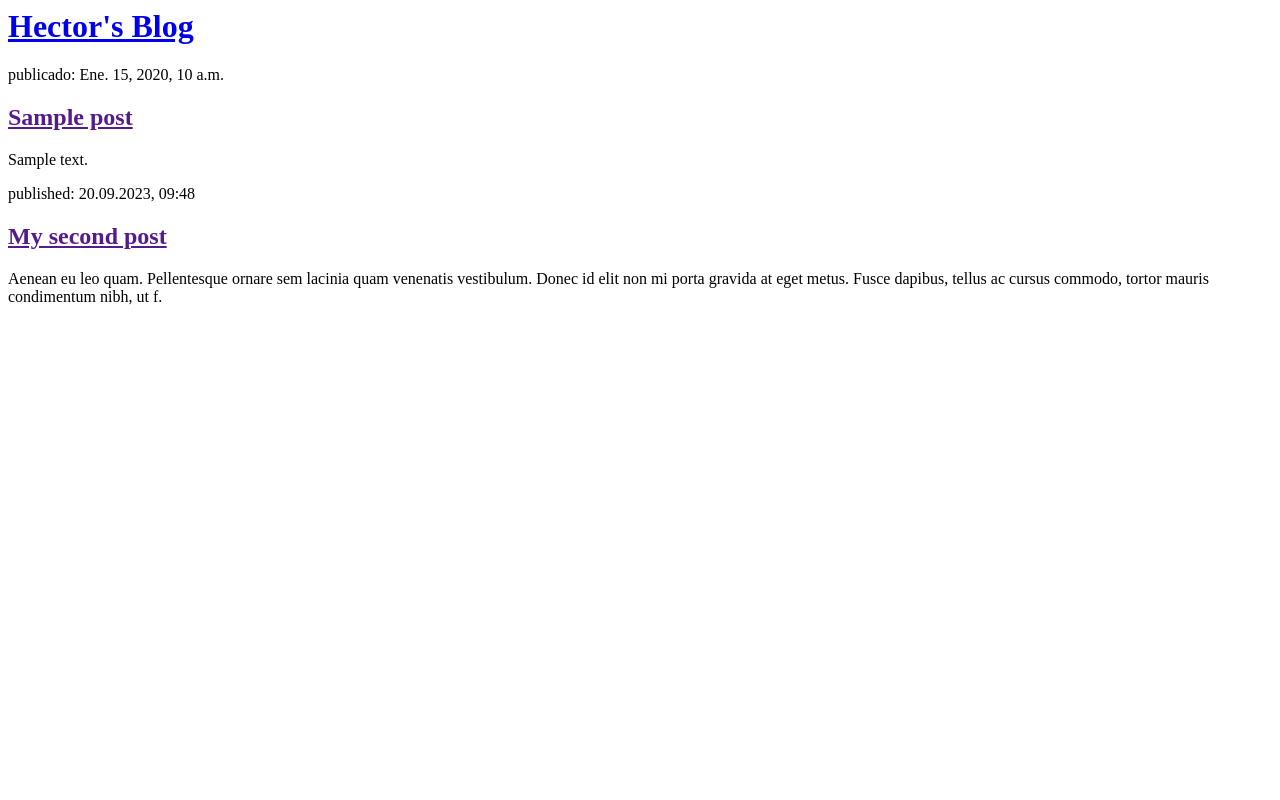
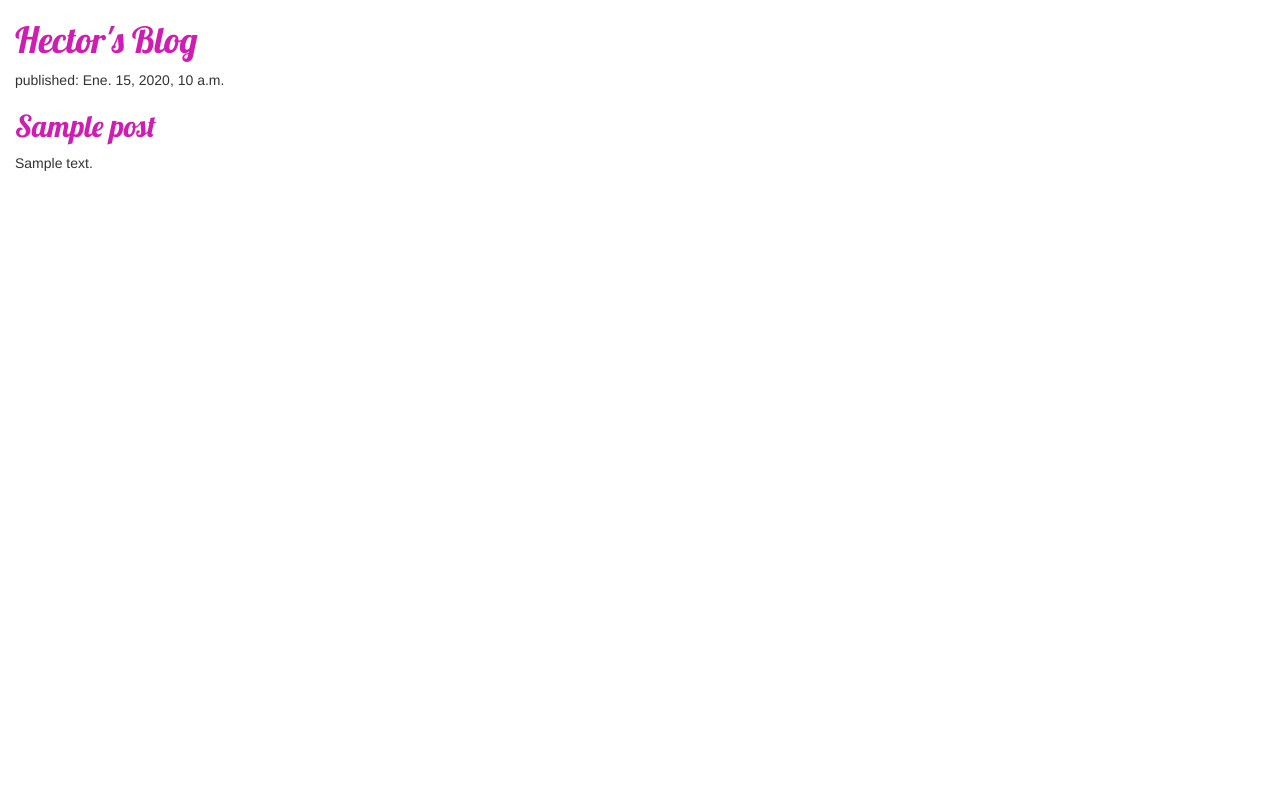
Before and after one commit to HectorSuAr/my-first-blog, a Django app: page / in a window 1280 px wide. Run offline with Django 3.2, Linux system fonts and the light colour scheme; tables that the repository leaves empty hold one stand-in row (values such as "Sample post"); some libraries are stand-ins or nearby versions.

Commit message:
Cambios con css

```diff
--- /dev/null
+++ b/blog/static/css/blog.css
@@ -0,0 +1,8 @@
+h1 a, h2 a {
+    color: #CF1DB1;
+    font-family: 'Lobster';
+}
+
+body {
+    padding-left: 15px;
+}
--- a/blog/templates/blog/post_list.html
+++ b/blog/templates/blog/post_list.html
@@ -1,26 +1,24 @@
+{% load static %}
 <html>
     <head>
-        <title>Django Girls blog</title>
+        <title>Hector's blog</title>
+        <link rel="stylesheet" href="//maxcdn.bootstrapcdn.com/bootstrap/3.2.0/css/bootstrap.min.css">
+        <link rel="stylesheet" href="//maxcdn.bootstrapcdn.com/bootstrap/3.2.0/css/bootstrap-theme.min.css">
+        <link rel="stylesheet" href="{% static 'css/blog.css' %}">
+        <link href="//fonts.googleapis.com/css?family=Lobster&subset=latin,latin-ext" rel="stylesheet" type="text/css">
+
     </head>
     <body>
         <div>
             <h1><a href="/">Hector's Blog</a></h1>
         </div>
 
-        <div>
         {% for post in posts %}
             <div>
-                    <p> publicado: {{ post.published_date}}</p>
+                <p>published: {{ post.published_date }}</p>
                 <h2><a href="">{{ post.title }}</a></h2>
                 <p>{{ post.text|linebreaksbr }}</p>
             </div>
         {% endfor %}
-        </div>
-
-        <div>
-            <p>published: 20.09.2023, 09:48</p>
-            <h2><a href="">My second post</a></h2>
-            <p>Aenean eu leo quam. Pellentesque ornare sem lacinia quam venenatis vestibulum. Donec id elit non mi porta gravida at eget metus. Fusce dapibus, tellus ac cursus commodo, tortor mauris condimentum nibh, ut f.</p>
-        </div>
     </body>
 </html>
```
Lines whose indentation alone changed are shown as unchanged.
